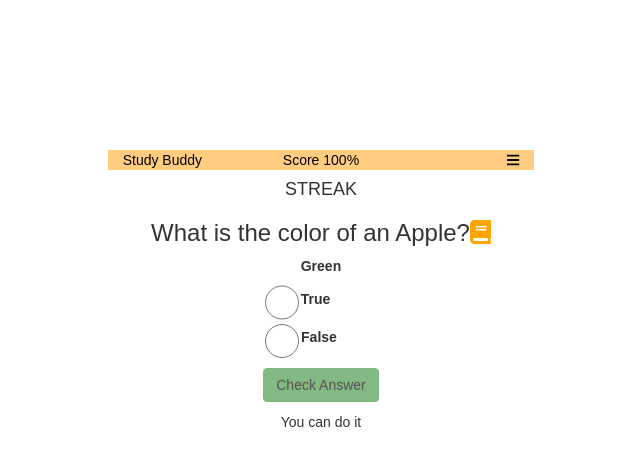
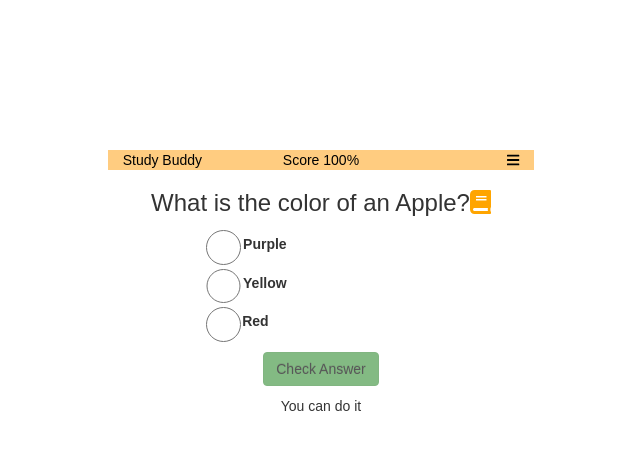
Before and after one commit to jcsmileyjr/Study-Buddy, a React (Create React App) app: page / in a window 1280 px wide. Shown: the top 466 px of the page, without its empty margins (319-959 px from the left). Built offline with nearby package versions, Linux system fonts and the light colour scheme.

Commit message:
Display Streak above the question
Issue: Display the word Streak and the number of answer questions above
the current question. This is only displayed if three or more questions
is answered.
Bug: Misplace curly braces broke the CheckAnswers button

```diff
--- a/src/Components/CheckAnswerButton.js
+++ b/src/Components/CheckAnswerButton.js
@@ -78,9 +78,9 @@
 	  }else{
           this.props.onResetStreak();//if the user answers incorrectly, reset the streak Redux state
       }
+    }
+    this.showCorrectAnswer();//send an Redux action to return true to the Redux store, thus showing the CSS (green/correct and red/incorrect) of the displayed answers.
 
-	  this.showCorrectAnswer();//send an Redux action to return true to the Redux store, thus showing the CSS (green/correct and red/incorrect) of the displayed answers.
-      }
   }
 
   render(){
--- a/src/Components/Question.js
+++ b/src/Components/Question.js
@@ -76,7 +76,7 @@
       <div className="row text-center">
 
 	    <div className="col-xs-12 col-sm-12 col-md-12 col-lg-12">
-          <h4>STREAK</h4>
+          {this.props.currentStreak >= 3 && <h4>STREAK {this.props.currentStreak}</h4>}
 		  <h3>
 	  	    {currentQuestion}
 
@@ -105,7 +105,8 @@
 /*Use Redux to get the current list of questions/answers and number of questions answered*/
 const mapStateToProps = state =>({
 	question: state.test,
-	currentLocation: state.answered
+	currentLocation: state.answered,
+    currentStreak: state.streak.streak
 });
 
 export default connect(mapStateToProps)(Question);
--- a/src/Reducers/successPageReducer.js
+++ b/src/Reducers/successPageReducer.js
@@ -1,5 +1,5 @@
 //reducer use to show or hide the Success component and to move the player from one level to the next.
-export default function successPage(state={"showSuccessPage": false, "currentLevel":2}, {type, payload}){
+export default function successPage(state={"showSuccessPage": false, "currentLevel":1}, {type, payload}){
 	switch(type){
 		case 'SHOWSUCCESSPAGE':
 			return {
```
